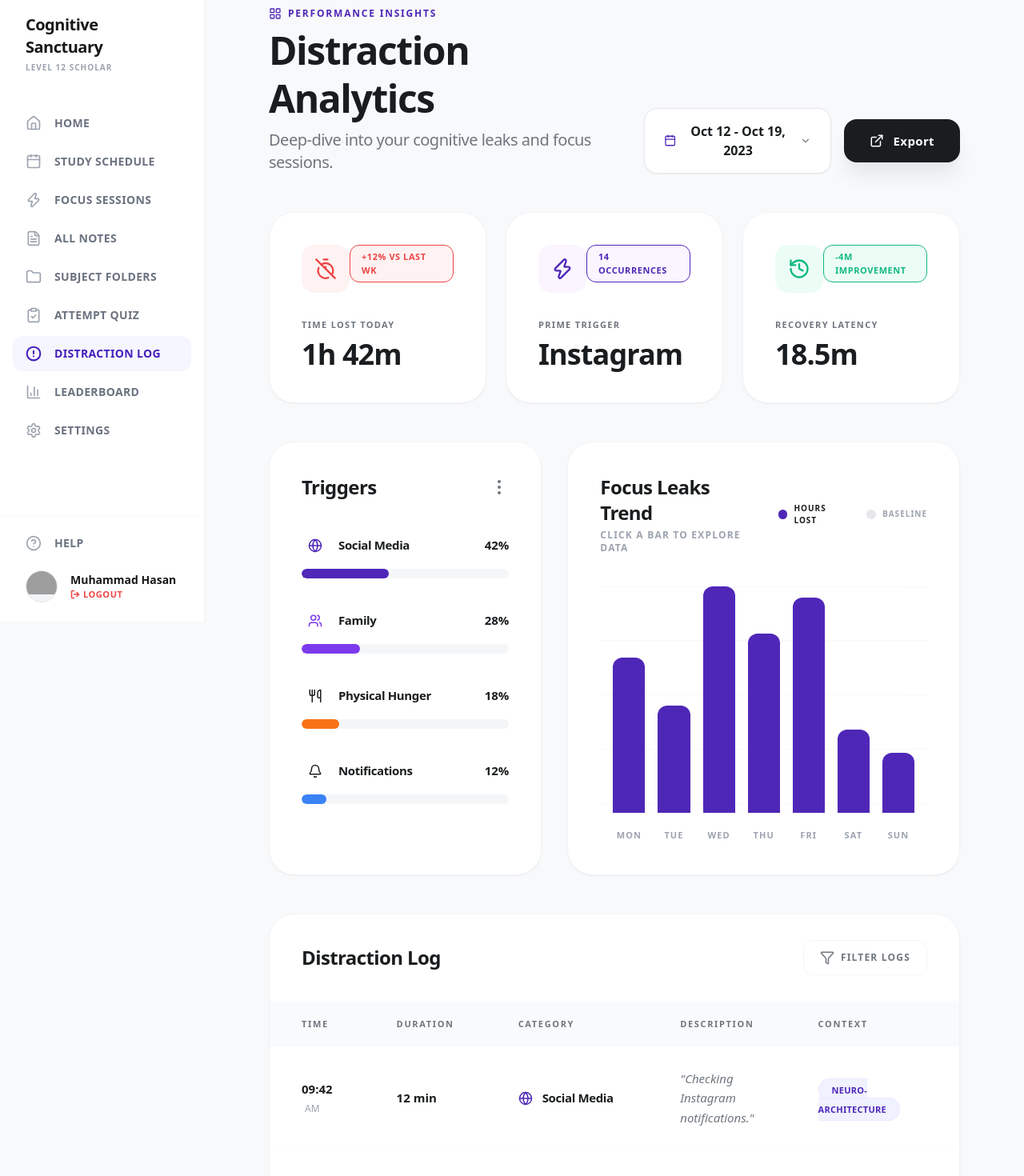
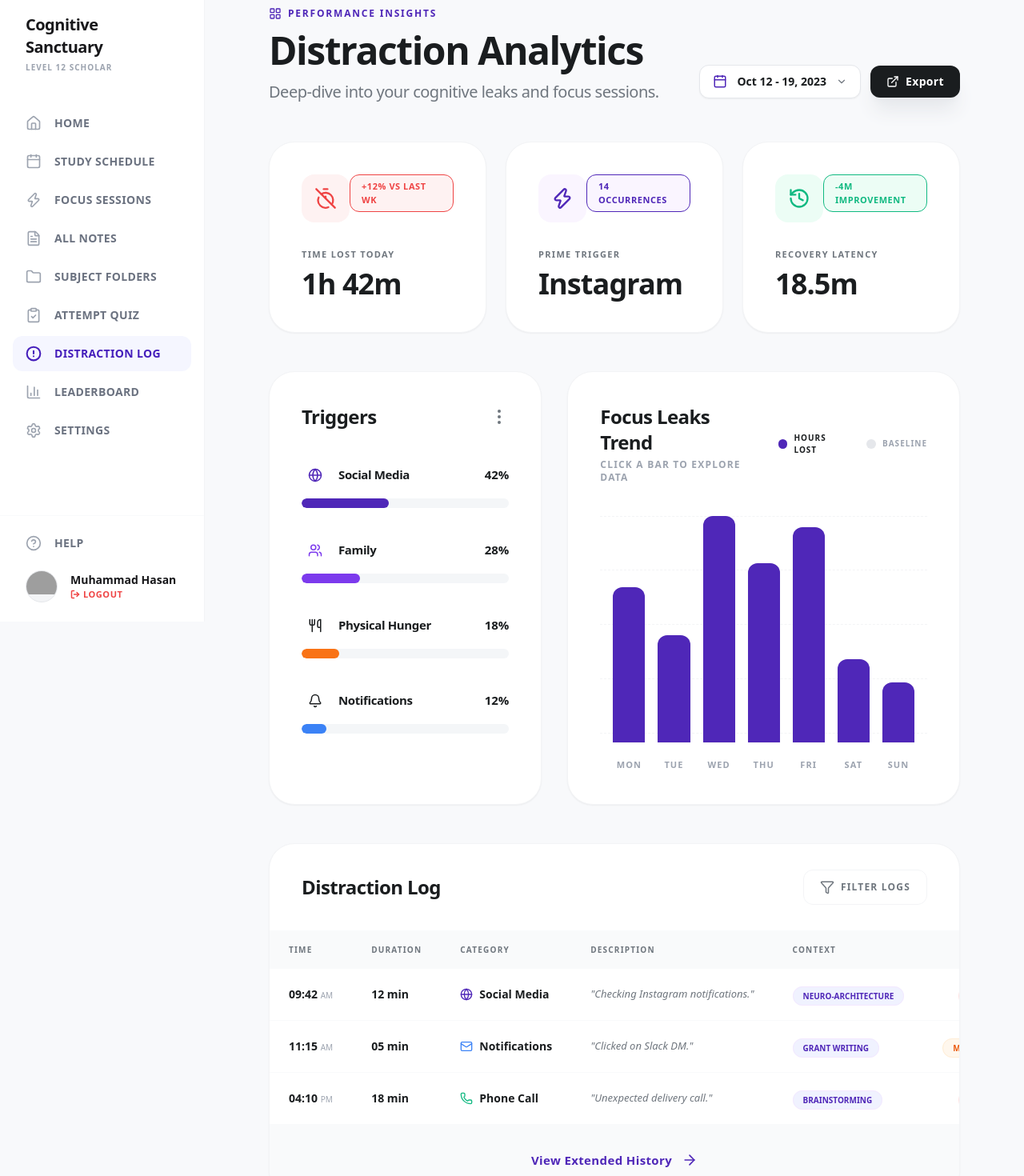
Before and after one commit to Hasan-Butt/Intellecta, a React (Create React App) app in the folder intellecta-frontend/: page /distractions in a window 1280 px wide. Shown: the part 80-1550 px from the top of the page at 80% size. Built offline with nearby package versions, Linux system fonts and the light colour scheme; grey boxes are pictures that could not be loaded; a web font is replaced by a local one.

Commit message:
Fixed DistractionLogs Table & Styling Changes.

```diff
--- a/intellecta-frontend/src/pages/DistractionLog/distraction.jsx
+++ b/intellecta-frontend/src/pages/DistractionLog/distraction.jsx
@@ -131,17 +131,17 @@ const AnalyticsDashboard = () => {
               <p className="text-[#6F767E] text-xl font-medium tracking-tight">Deep-dive into your cognitive leaks and focus sessions.</p>
             </div>
 
-            <div className="flex items-center gap-4">
+            <div className="flex items-center gap-3 mb-1.5">
               <button
                 onClick={() => setIsDatePickerOpen(!isDatePickerOpen)}
-                className="flex items-center gap-4 bg-white hover:border-purple-200 transition-all px-6 py-4 rounded-2xl border border-gray-200 shadow-sm group"
+                className="flex items-center gap-3 bg-white hover:border-purple-200 transition-all px-4 py-2.5 rounded-xl border border-gray-200 shadow-sm group"
               >
-                <Calendar size={20} className="text-[#4F27B8] group-hover:scale-110 transition-transform" />
-                <span className="text-base font-semibold text-[#1A1D1F] tabular-nums">Oct 12 - Oct 19, 2023</span>
-                <ChevronDown size={18} className={`text-[#6F767E] transition-transform ${isDatePickerOpen ? 'rotate-180' : ''}`} />
+                <Calendar size={18} className="text-[#4F27B8] group-hover:scale-110 transition-transform" />
+                <span className="text-sm font-semibold text-[#1A1D1F] tabular-nums">Oct 12 - 19, 2023</span>
+                <ChevronDown size={14} className={`text-[#6F767E] transition-transform ${isDatePickerOpen ? 'rotate-180' : ''}`} />
               </button>
-              <button className="bg-[#1A1D1F] hover:bg-black text-white px-8 py-4 rounded-2xl font-bold text-[15px] shadow-xl shadow-gray-200 transition-all flex items-center gap-3 tracking-wide">
-                <ExternalLink size={18} />
+              <button className="bg-[#1A1D1F] hover:bg-black text-white px-5 py-2.5 rounded-xl font-bold text-sm shadow-xl shadow-gray-200 transition-all flex items-center gap-2 tracking-wide">
+                <ExternalLink size={16} />
                 Export
               </button>
             </div>
@@ -203,38 +203,40 @@ const AnalyticsDashboard = () => {
             </div>
 
             <div className="w-full overflow-x-auto">
-              <table className="w-full text-left border-collapse">
+            <table className="w-full text-left border-collapse table-fixed lg:table-auto">
               <thead>
-                  <tr className="bg-[#F9FAFB] text-[11px] font-bold text-[#6F767E] uppercase tracking-[0.15em]">
-                    <th className="px-10 py-5">Time</th>
-                    <th className="px-10 py-5">Duration</th>
-                    <th className="px-10 py-5">Category</th>
-                    <th className="px-10 py-5">Description</th>
-                    <th className="px-10 py-5">Context</th>
-                    <th className="px-10 py-5 text-right">Impact</th>
+                <tr className="bg-[#F9FAFB] text-[10px] font-bold text-[#6F767E] uppercase tracking-[0.12em]">
+                  <th className="px-4 lg:px-6 py-4 w-[100px]">Time</th>
+                  <th className="px-4 lg:px-6 py-4 w-[90px]">Duration</th>
+                  <th className="px-4 lg:px-6 py-4 w-[140px]">Category</th>
+                  <th className="px-4 lg:px-6 py-4">Description</th>
+                  <th className="px-4 lg:px-6 py-4 w-[160px]">Context</th>
+                  <th className="px-4 lg:px-6 py-4 text-right w-[110px]">Impact</th>
                 </tr>
               </thead>
               <tbody className="divide-y divide-gray-50">
                 {logData.map((row, idx) => (
                   <tr key={idx} className="hover:bg-gray-50/50 transition-all">
-                      <td className="px-10 py-7 text-[15px] font-bold text-[#1A1D1F] tabular-nums">
-                        {row.time.split(' ')[0]} <span className="text-xs font-medium text-[#9CA3AF] ml-1">{row.time.split(' ')[1]}</span>
+                    <td className="px-4 lg:px-6 py-5 text-[14px] font-bold text-[#1A1D1F] tabular-nums whitespace-nowrap">
+                      {row.time.split(' ')[0]} <span className="text-[10px] font-medium text-[#9CA3AF]">{row.time.split(' ')[1]}</span>
                     </td>
-                      <td className="px-10 py-7 text-[15px] text-[#1A1D1F] font-semibold tabular-nums">{row.duration}</td>
-                      <td className="px-10 py-7">
-                        <div className="flex items-center gap-3">
-                          <row.category.icon size={18} className={row.category.color} />
-                          <span className="text-[15px] font-semibold text-[#1A1D1F] tracking-tight">{row.category.label}</span>
+                    <td className="px-4 lg:px-6 py-5 text-[14px] text-[#1A1D1F] font-semibold whitespace-nowrap">{row.duration}</td>
+                    <td className="px-4 lg:px-6 py-5">
+                      <div className="flex items-center gap-2 whitespace-nowrap">
+                        <row.category.icon size={16} className={row.category.color} />
+                        <span className="text-[14px] font-semibold text-[#1A1D1F]">{row.category.label}</span>
                       </div>
                     </td>
-                      <td className="px-10 py-7 text-[15px] text-[#6F767E] italic leading-relaxed">"{row.description}"</td>
-                      <td className="px-10 py-7">
-                        <span className="bg-[#F0F2FF] text-[#4F27B8] text-[11px] font-bold px-4 py-1.5 rounded-full border border-purple-100 tracking-wide">
+                    <td className="px-4 lg:px-6 py-5 text-[13px] text-[#6F767E] italic leading-snug truncate max-w-[200px] lg:max-w-none hover:whitespace-normal">
+                      "{row.description}"
+                    </td>
+                    <td className="px-4 lg:px-6 py-5 whitespace-nowrap">
+                      <span className="bg-[#F0F2FF] text-[#4F27B8] text-[10px] font-bold px-3 py-1 rounded-full border border-purple-100 uppercase">
                         {row.context}
                       </span>
                     </td>
-                      <td className="px-10 py-7 text-right">
-                        <span className={`${row.impact.color} border text-[11px] font-bold px-4 py-1.5 rounded-xl tracking-wide`}>
+                    <td className="px-4 lg:px-6 py-5 text-right">
+                      <span className={`${row.impact.color} border text-[10px] font-bold px-3 py-1 rounded-lg uppercase`}>
                         {row.impact.label}
                       </span>
                     </td>
```
Lines whose indentation alone changed are shown as unchanged.
